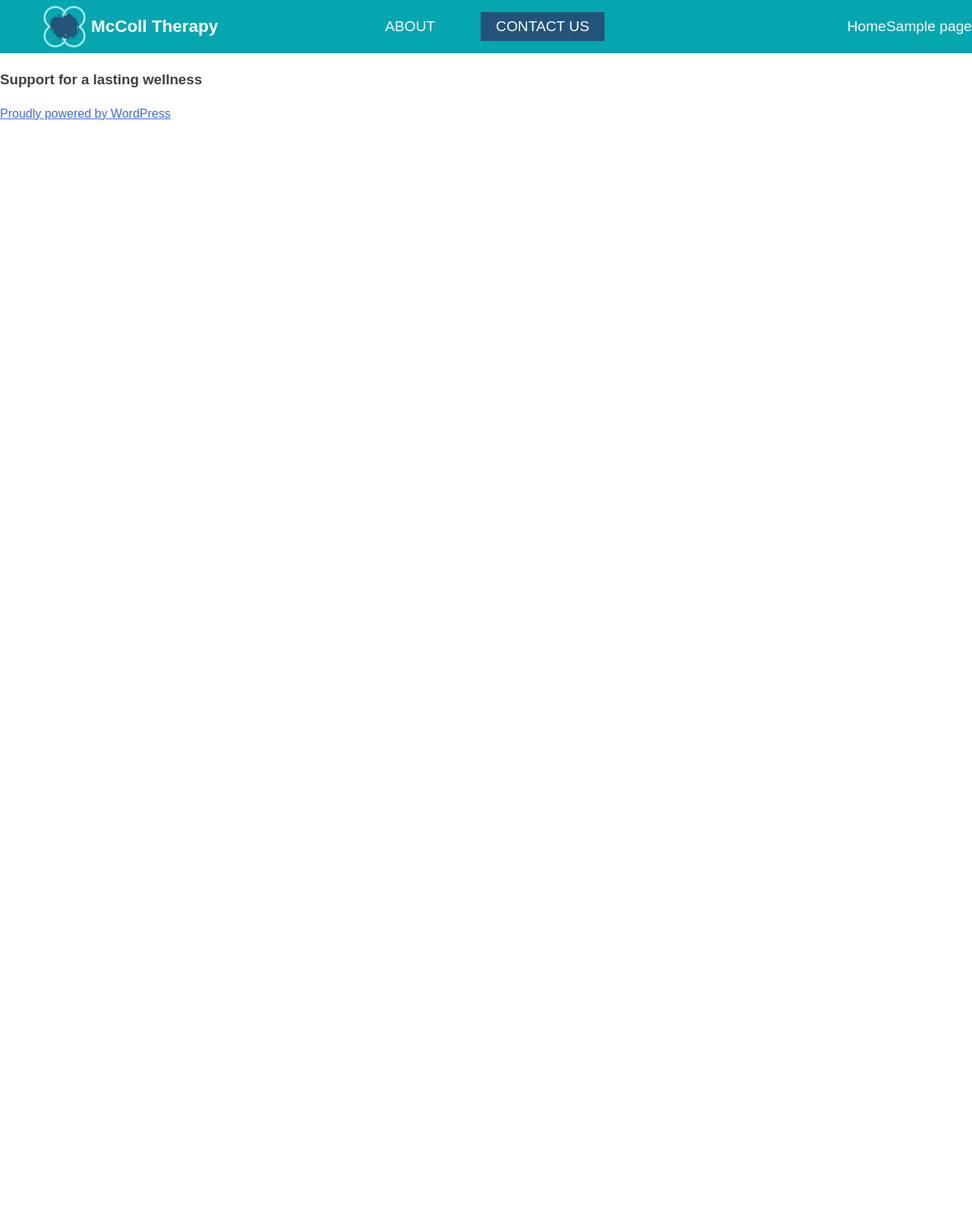
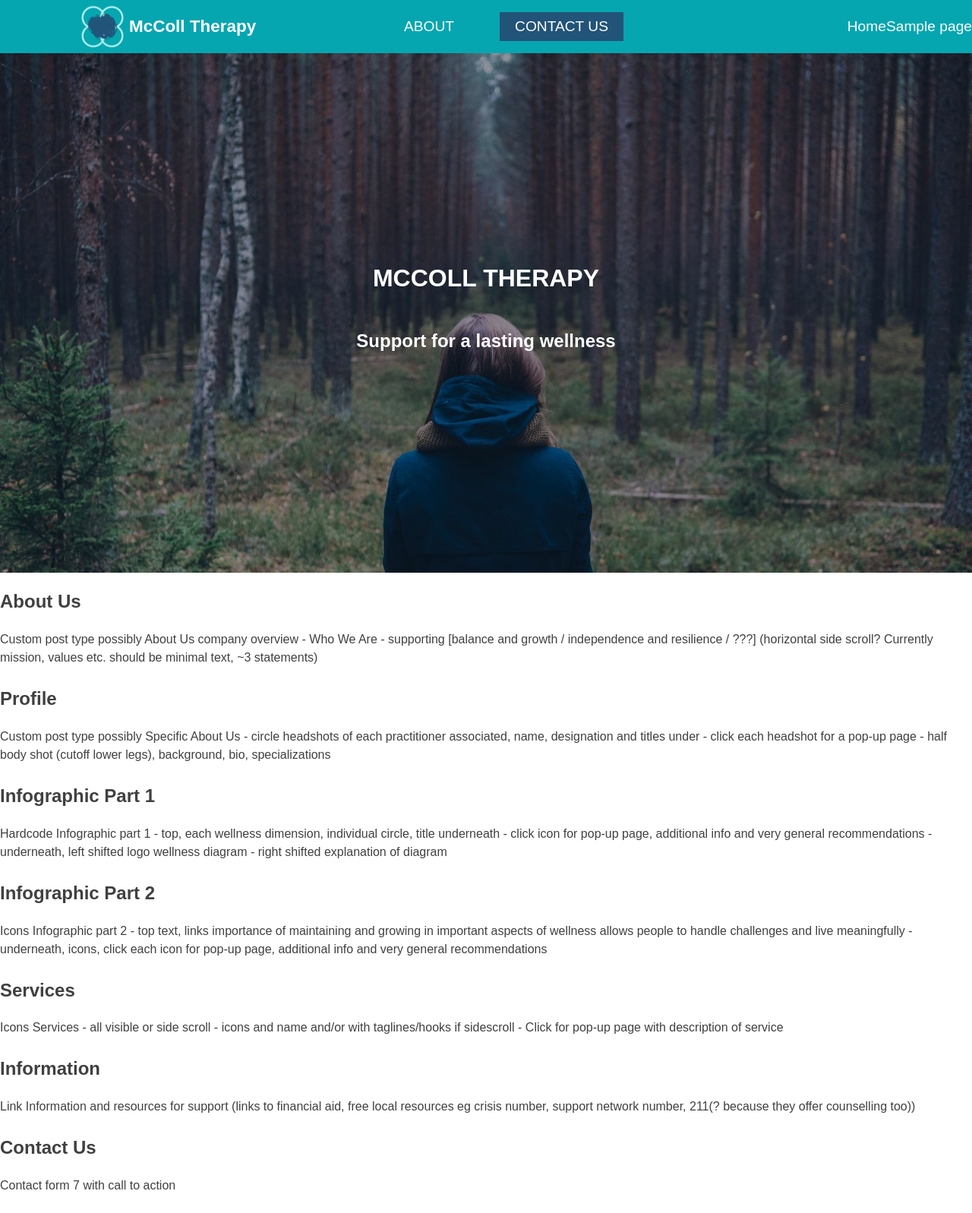
Before and after one commit to kcyoung1/wordpress-mccoll-therapy, a WordPress theme: template themes/mccoll-therapy/front-page.php in a window 1280 px wide. Shown: the whole page at 76% size. Before the commit the page ends 158 px from the top, so only its background shows below. Run offline with PHP 8.4 and a stand-in for WordPress, Linux system fonts and the light colour scheme; the site name, menu and one post (Sample post) are stand-ins, and other content is empty.

Commit message:
create outline for the website, where each section goes on the single web page

```diff
--- a/themes/mccoll-therapy/footer.php
+++ b/themes/mccoll-therapy/footer.php
@@ -11,7 +11,7 @@
 
 			<footer id="colophon" class="site-footer" role="contentinfo">
 				<div class="site-info">
-					<a href="<?php echo esc_url( 'https://wordpress.org/' ); ?>"><?php printf( esc_html( 'Proudly powered by %s' ), 'WordPress' ); ?></a>
+					<a href="<?php echo esc_url( 'https://wordpress.org/' ); ?>" class="display-none"><?php printf( esc_html( 'Proudly powered by %s' ), 'WordPress' ); ?></a>
 				</div><!-- .site-info -->
 			</footer><!-- #colophon -->
 		</div><!-- #page -->
--- a/themes/mccoll-therapy/front-page.php
+++ b/themes/mccoll-therapy/front-page.php
@@ -1,4 +1,4 @@
-<?php
+2<?php
 /**
  * The Front Page.
  *
@@ -13,11 +13,64 @@ get_header(); ?>
 			<section class="banner-container">
 				<div class="hero-banner">
 					<h1>McColl Therapy</h1>
-					<h3>Support for a lasting wellness</h3>
+					<h2>Support for a lasting wellness</h2>
 				</div>
 			</section><!-- .banner-container -->
 
+			<section class="about-container">
+				<h2>About Us</h2>
+				<p>
+					Custom post type possibly
+					About Us company overview - Who We Are - supporting [balance and growth / independence and resilience / ???] (horizontal side scroll? Currently mission, values etc. should be minimal text, ~3 statements)
+				</p>
+			</section>
 
+			<section class="profile-container">
+				<h2>Profile</h2>
+				<p>
+					Custom post type possibly
+					Specific About Us - circle headshots of each practitioner associated, name, designation and titles under - click each headshot for a pop-up page - half body shot (cutoff lower legs), background, bio, specializations
+				</p>
+			</section>
+
+			<section class="graphic-one-container">
+				<h2>Infographic Part 1</h2>
+				<p>
+					Hardcode
+					Infographic part 1 - top, each wellness dimension, individual circle, title underneath - click icon for pop-up page, additional info and very general recommendations - underneath, left shifted logo wellness diagram - right shifted explanation of diagram
+				</p>
+			</section>
+
+			<section class="graphic-two-container">
+				<h2>Infographic Part 2</h2>
+				<p>
+					Icons
+					Infographic part 2 - top text, links importance of  maintaining and growing in important aspects of wellness allows people to handle challenges and live meaningfully - underneath, icons, click each icon for pop-up page, additional info and very general recommendations
+				</p>
+			</section>
+
+			<section class="services-container">
+				<h2>Services</h2>
+				<p>
+					Icons
+					Services - all visible or side scroll - icons and name and/or with taglines/hooks if sidescroll - Click for pop-up page with description of service
+				</p>
+			</section>
+
+			<section class="information-container">
+				<h2>Information</h2>
+				<p>
+					Link
+					Information and resources for support (links to financial aid, free local resources eg crisis number, support network number, 211(? because they offer counselling too))
+				</p>
+			</section>
+
+			<section class="contact-container">
+				<h2>Contact Us</h2>
+				<p>
+					Contact form 7 with call to action
+				</p>
+			</section>
 
 		</main><!-- #main -->
 	</div><!-- #primary -->
--- a/themes/mccoll-therapy/sass/abstract/_mixins.scss
+++ b/themes/mccoll-therapy/sass/abstract/_mixins.scss
@@ -21,3 +21,9 @@
 		background: $color__main-light;
 	}
 }
+.center {
+	display: flex;
+	flex-direction: column;
+	justify-content: center;
+	align-items: center;
+}
--- /dev/null
+++ b/themes/mccoll-therapy/sass/layout/_footer.scss
@@ -0,0 +1,3 @@
+.display-none {
+  display: none;
+}
--- a/themes/mccoll-therapy/sass/layout/_navigation.scss
+++ b/themes/mccoll-therapy/sass/layout/_navigation.scss
@@ -153,7 +153,7 @@ a {
 	.logo-container {
 		display: flex;
 		align-items: center;
-		margin-left: 50px;
+		margin-left: 100px;
 	}
 	.mccoll-logo {
 		height: 60px;
--- a/themes/mccoll-therapy/sass/pages/_front-page.scss
+++ /dev/null
@@ -1,5 +0,0 @@
-/*--------------------------------------------------------------
-# Page Templates
---------------------------------------------------------------*/
-
-/* Front page */
--- /dev/null
+++ b/themes/mccoll-therapy/sass/sections/_hero-banner.scss
@@ -0,0 +1,14 @@
+.banner-container {
+  margin-top: 30px;
+  color: $color__white;
+  .hero-banner {
+    background: linear-gradient(180deg,rgba(0,0,0,.4)  0,rgba(0,0,0,.4)), url(../../assets/images/hero-banner-2.jpg);
+     background-size: 100%;
+     height: 700px;
+     width: 100%;
+     @extend .center;
+  }
+  h1 {
+    text-transform: uppercase;
+  }
+}
--- a/themes/mccoll-therapy/sass/style.scss
+++ b/themes/mccoll-therapy/sass/style.scss
@@ -62,8 +62,10 @@ Nicolas Gallagher and Jonathan Neal http://necolas.github.com/normalize.css/
 @import "layout/widgets";
 @import "layout/content";
 @import "layout/media";
+@import "layout/footer";
 
-// Pages
-@import "pages/front-page";
+// Sections
+@import "sections/hero-banner";
+
 
 // Template-parts
--- a/themes/mccoll-therapy/style.css
+++ b/themes/mccoll-therapy/style.css
@@ -50,6 +50,16 @@ Nicolas Gallagher and Jonathan Neal http://necolas.github.com/normalize.css/
   cursor: pointer; }
   .btn:hover {
     background: #B8F4F3; }
+
+.center, .banner-container .hero-banner {
+  display: -ms-flexbox;
+  display: flex;
+  -ms-flex-direction: column;
+      flex-direction: column;
+  -ms-flex-pack: center;
+      justify-content: center;
+  -ms-flex-align: center;
+      align-items: center; }
 
 html {
   font-family: sans-serif;
@@ -518,7 +528,7 @@ a {
     display: flex;
     -ms-flex-align: center;
         align-items: center;
-    margin-left: 50px; }
+    margin-left: 100px; }
   .main-navigation .mccoll-logo {
     height: 60px;
     width: 70px; }
@@ -711,7 +721,16 @@ object {
 .gallery-caption {
   display: block; }
 
-/*--------------------------------------------------------------
-# Page Templates
---------------------------------------------------------------*/
-/* Front page */
+.display-none {
+  display: none; }
+
+.banner-container {
+  margin-top: 30px;
+  color: white; }
+  .banner-container .hero-banner {
+    background: linear-gradient(180deg, rgba(0, 0, 0, 0.4) 0, rgba(0, 0, 0, 0.4)), url(../../assets/images/hero-banner-2.jpg);
+    background-size: 100%;
+    height: 700px;
+    width: 100%; }
+  .banner-container h1 {
+    text-transform: uppercase; }
```
Also changed, not shown: themes/mccoll-therapy/build/css/style.min.css.
